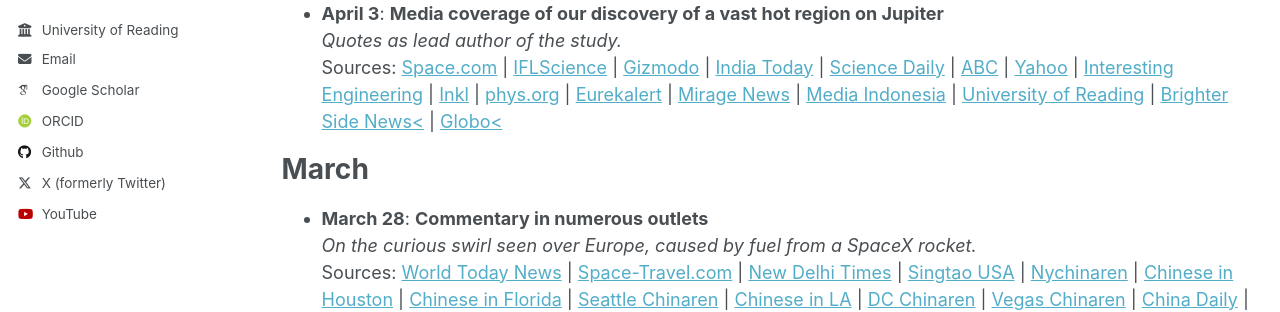
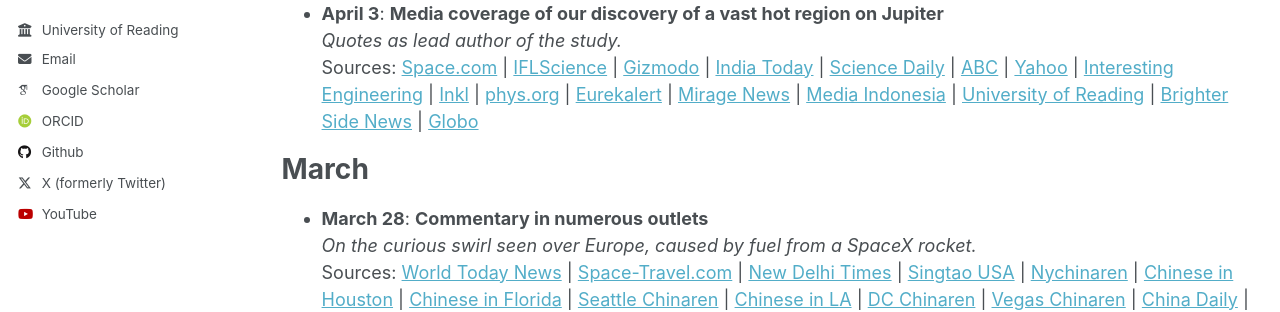
Before and after one commit to odonoghuespace/odonoghuespace.github.io, a Jekyll site: the page built from _pages/news.html, in a window 1280 px wide and 900 px high. Shown: the part 302-614 px from the top of the window. Built offline with Jekyll 4.4.1, drawn with Linux system fonts in a browser that asks for light colours; some web fonts are replaced.

```diff
--- a/_pages/news.html
+++ b/_pages/news.html
@@ -29,8 +29,8 @@ Known animation views ~2 million / month (Youtube, Facebook, Instagram, Bsky, X,
     <a href="https://www.miragenews.com/solar-wave-squeezes-jupiters-magnetic-field-1438410/">Mirage News</a> |
     <a href="https://mediaindonesia.com/teknologi/757671/perisai-jupiter-jebol-dihantam-badai-matahari-raksasa">Media Indonesia</a> |
     <a href="https://www.reading.ac.uk/news/2025/Research-News/Solar-wave-squeezed-Jupiters-magnetic-shield-to-unleash-heat">University of Reading</a> |
-    <a href="https://www.thebrighterside.news/post/awe-inspiring-first-astronomers-captured-jupiters-response-to-a-massive-solar-wind-strike/">Brighter Side News<</a> |
-    <a href="https://revistagalileu.globo.com/ciencia/espaco/noticia/2025/04/certas-areas-de-jupiter-podem-ultrapassar-500oc-estudo-descobriu-por-que.ghtml">Globo<</a>
+    <a href="https://www.thebrighterside.news/post/awe-inspiring-first-astronomers-captured-jupiters-response-to-a-massive-solar-wind-strike/">Brighter Side News</a> |
+    <a href="https://revistagalileu.globo.com/ciencia/espaco/noticia/2025/04/certas-areas-de-jupiter-podem-ultrapassar-500oc-estudo-descobriu-por-que.ghtml">Globo</a>
   </li>
 </ul>
 
```
